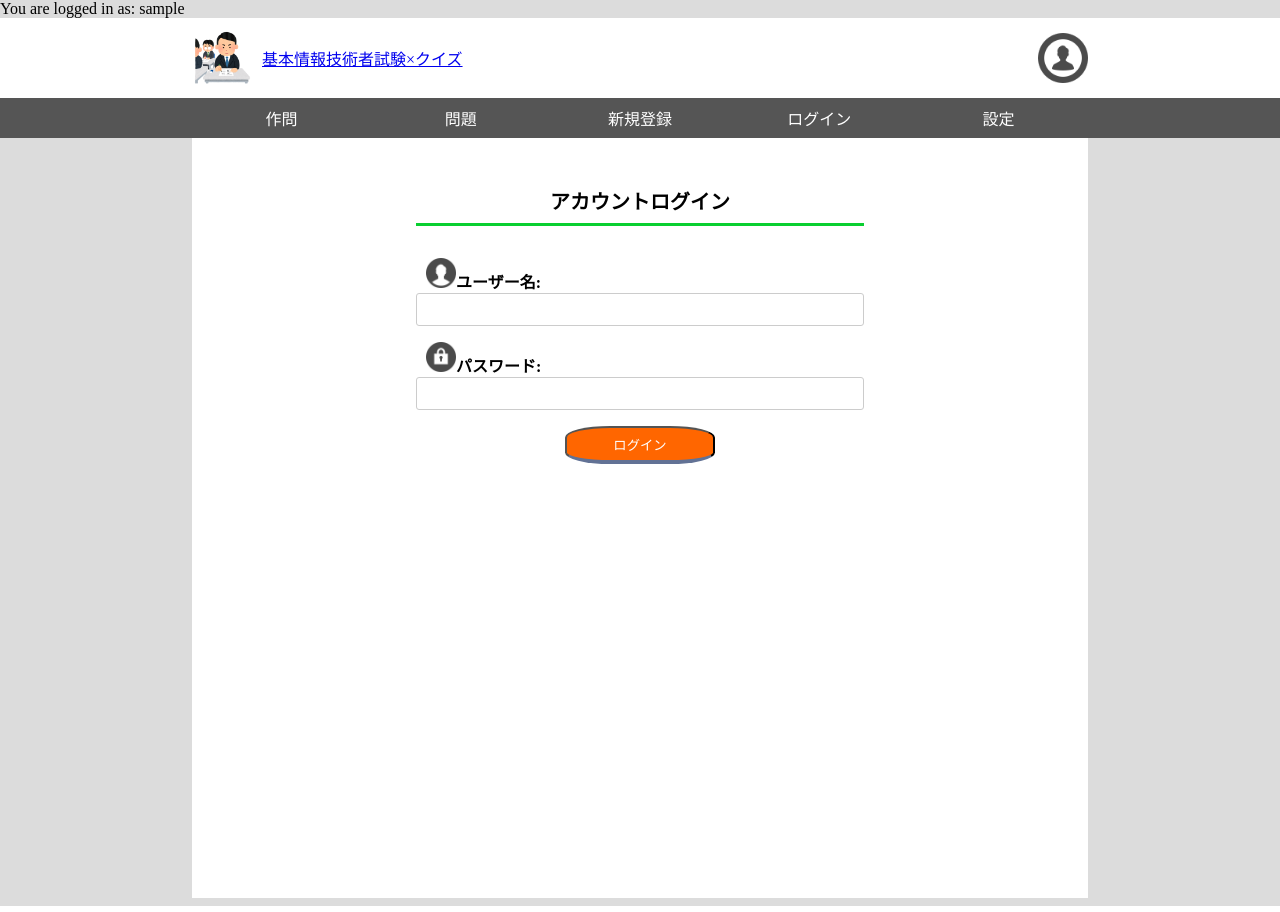
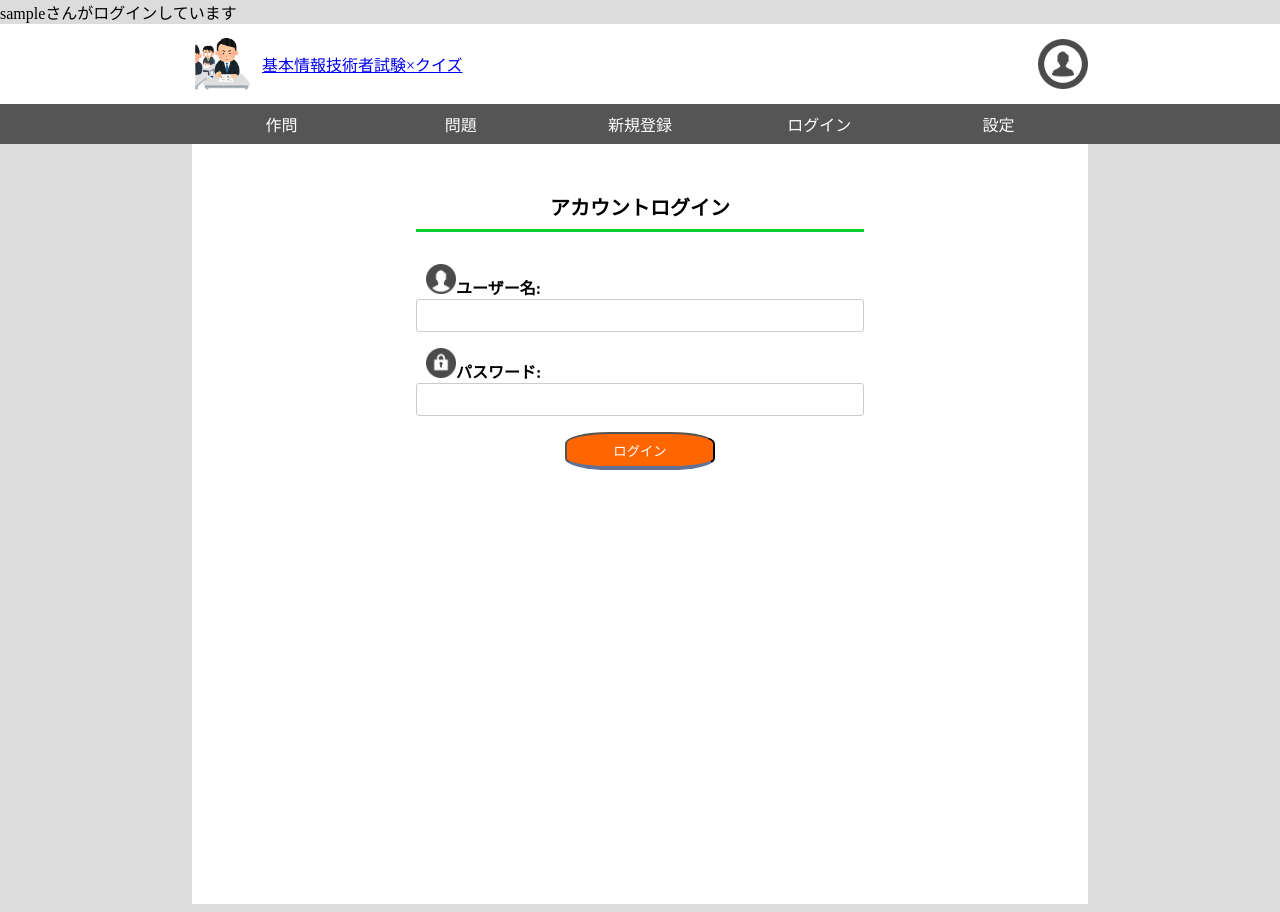
Before and after one commit to yuatomo/-------------, a PHP site: page /loginAccount/index.php in a window 1280 px wide. Run offline with PHP 8.4, Linux system fonts and the light colour scheme; the visitor is signed in with stand-in values (Sample User, id 1).

Commit message:
ログイン機能作成途中

```diff
--- a/loginAccount/index.php
+++ b/loginAccount/index.php
@@ -8,14 +8,7 @@
         <script src="../js/navigation.js"></script>
     </head>
     <body>
-        <?php
-            session_start();
-
-            if (isset($_SESSION['username'])) {
-                // ログイン済み
-                echo "You are logged in as: " . $_SESSION['username'];
-            }
-        ?>
+        <?php include '../session.php'; ?>
         <header>
             <div class="top">
                 <a href="../index.html">
--- /dev/null
+++ b/session.php
@@ -0,0 +1,8 @@
+<?php
+    session_start();
+
+    if (isset($_SESSION['username'])) {
+        // ログイン済み
+        echo $_SESSION['username'] . "さんがログインしています";
+    }
+?>
```
